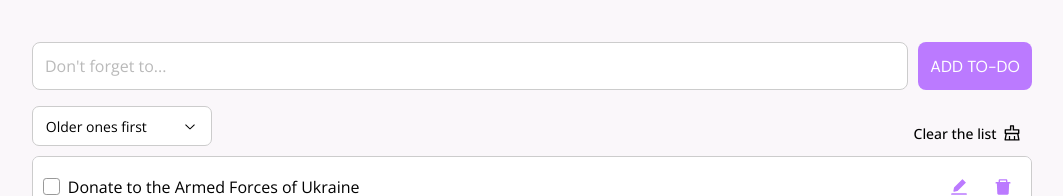
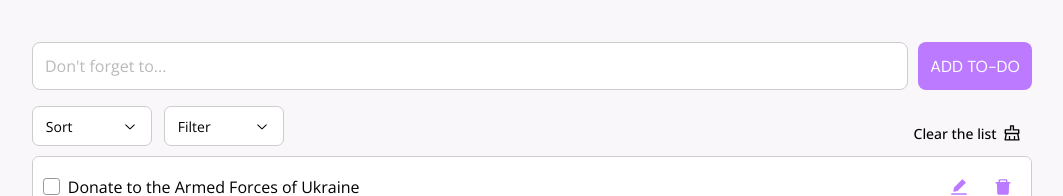
Before and after one commit to Sercezhar/sl-todo-list, a React (Vite) app: page / in a window 1280 px wide. Shown: the top 196 px of the page, without its empty margins (108-1171 px from the left). Built offline with nearby package versions, Linux system fonts and the light colour scheme.

Commit message:
add OptionFilter + refactoring

```diff
--- a/src/components/App.jsx
+++ b/src/components/App.jsx
@@ -26,6 +26,7 @@ function App() {
   const [sortOption, setSortOption] = useState(() => {
     return Number(window.localStorage.getItem('sortType')) ?? 0;
   });
+  const [filterOption, setFilterOption] = useState(0);
 
   const modalRef = useRef();
 
@@ -85,16 +86,29 @@ function App() {
   function paginateToDos(array) {
     const startIndex = currentPage * limit - limit;
     const endIndex = currentPage * limit;
+
     const paginatedToDos =
       sortOption === 0
         ? array.slice(startIndex, endIndex)
         : [...array].reverse().slice(startIndex, endIndex);
 
+    const filteredTodos = () => {
+      if (filterOption === 0) {
+        return paginatedToDos;
+      } else if (filterOption === 1) {
+        return paginatedToDos.filter(todo => todo.done);
+      } else if (filterOption === 2) {
+        return paginatedToDos.filter(todo => !todo.done);
+      } else {
+        return;
+      }
+    };
+
     if (paginatedToDos.length === 0 && currentPage > 1) {
       setCurrentPage(prevState => prevState - 1);
     }
 
-    return paginatedToDos;
+    return filteredTodos();
   }
 
   return (
@@ -108,6 +122,8 @@ function App() {
           <Options
             sortOption={sortOption}
             setSortOption={setSortOption}
+            filterOption={filterOption}
+            setFilterOption={setFilterOption}
             showModal={showModal}
           />
         ) : null}
--- /dev/null
+++ b/src/components/Dropdown/Dropdown.jsx
@@ -0,0 +1,65 @@
+import classNames from 'classnames/bind';
+import { RxChevronLeft } from 'react-icons/rx';
+import { useMediaQuery } from 'react-responsive';
+import useClickOutside from '../../hooks/useClickOutside';
+import styles from './Dropdown.module.css';
+
+let cx = classNames.bind(styles);
+
+function Dropdown({
+  optionsArray,
+  radioGroupName,
+  icon,
+  currentOption,
+  setCurrentOption,
+}) {
+  const { ref, isOpen, setIsOpen } = useClickOutside(false);
+
+  const isTablet = useMediaQuery({ query: '(min-width: 768px)' });
+
+  let radioGroupClasses = cx({
+    radioGroup: true,
+    show: isOpen,
+  });
+  let iconClasses = cx({
+    arrowIcon: true,
+    rotate: radioGroupClasses.includes('show'),
+  });
+
+  function setCurrentSorting(value) {
+    setCurrentOption(value);
+    setIsOpen(false);
+  }
+
+  return (
+    <div ref={ref} className={styles.wrapper}>
+      <button
+        className={styles.button}
+        type="button"
+        onClick={() => setIsOpen(prevState => !prevState)}
+      >
+        {isTablet ? radioGroupName : icon}
+        {isTablet ? <RxChevronLeft size={16} className={iconClasses} /> : null}
+      </button>
+
+      <div className={radioGroupClasses}>
+        {optionsArray.map(({ label, value }) => (
+          <label className={styles.radioLabel} key={value}>
+            <input
+              className={styles.radioInput}
+              type="radio"
+              name={radioGroupName}
+              value={value}
+              defaultChecked={currentOption === value}
+              onChange={() => setCurrentSorting(value)}
+            />
+
+            {label}
+          </label>
+        ))}
+      </div>
+    </div>
+  );
+}
+
+export default Dropdown;
--- a/src/components/Options/OptionsSort/OptionsSort.module.css
+++ b/src/components/Dropdown/Dropdown.module.css
@@ -34,7 +34,7 @@
 
 @media screen and (min-width: 768px) {
   .button {
-    width: 180px;
+    width: 120px;
   }
 }
 
@@ -58,7 +58,7 @@
   position: absolute;
   left: 0;
   top: calc(100% + 0.6rem);
-  width: 180px;
+  min-width: 220px;
   border-radius: 0.5em;
   overflow: hidden;
   box-shadow: var(--box-shadow-main);
--- /dev/null
+++ b/src/components/Dropdown/index.js
@@ -0,0 +1 @@
+export { default } from './Dropdown';
--- a/src/components/Options/Options.jsx
+++ b/src/components/Options/Options.jsx
@@ -1,11 +1,25 @@
 import styles from './Options.module.css';
 import OptionsClear from './OptionsClear';
+import OptionsFilter from './OptionsFilter';
 import OptionsSort from './OptionsSort';
 
-function Options({ sortOption, setSortOption, showModal }) {
+function Options({
+  sortOption,
+  setSortOption,
+  filterOption,
+  setFilterOption,
+  showModal,
+}) {
   return (
     <div className={styles.options}>
-      <OptionsSort sortOption={sortOption} setSortOption={setSortOption} />
+      <div className={styles.dropdownGroup}>
+        <OptionsSort sortOption={sortOption} setSortOption={setSortOption} />
+
+        <OptionsFilter
+          filterOption={filterOption}
+          setFilterOption={setFilterOption}
+        />
+      </div>
 
       <OptionsClear showModal={showModal} />
     </div>
--- a/src/components/Options/Options.module.css
+++ b/src/components/Options/Options.module.css
@@ -3,6 +3,11 @@
   align-items: end;
   justify-content: space-between;
   margin-bottom: 0.6rem;
+}
+
+.dropdownGroup {
+  display: flex;
+  gap: 12px;
 }
 
 .buttonClear {
--- /dev/null
+++ b/src/components/Options/OptionsFilter/OptionsFilter.jsx
@@ -0,0 +1,26 @@
+import { RiFilter2Fill } from 'react-icons/ri';
+import Dropdown from '../../Dropdown';
+
+const filterOptions = [
+  { label: 'Show all', value: 0 },
+  { label: 'Show only completed', value: 1 },
+  { label: 'Show only non-completed', value: 2 },
+];
+
+function OptionsFilter({ filterOption, setFilterOption }) {
+  const icon = <RiFilter2Fill size={20} color="var(--accent-color)" />;
+
+  return (
+    <div>
+      <Dropdown
+        optionsArray={filterOptions}
+        radioGroupName="Filter"
+        icon={icon}
+        currentOption={filterOption}
+        setCurrentOption={setFilterOption}
+      />
+    </div>
+  );
+}
+
+export default OptionsFilter;
--- /dev/null
+++ b/src/components/Options/OptionsFilter/index.js
@@ -0,0 +1 @@
+export { default } from './OptionsFilter';
--- a/src/components/Options/OptionsSort/OptionsSort.jsx
+++ b/src/components/Options/OptionsSort/OptionsSort.jsx
@@ -1,11 +1,5 @@
-import classNames from 'classnames/bind';
+import Dropdown from '../../Dropdown';
 import { BiSortAlt2 } from 'react-icons/bi';
-import { RxChevronLeft } from 'react-icons/rx';
-import { useMediaQuery } from 'react-responsive';
-import useClickOutside from '../../../hooks/useClickOutside';
-import styles from './OptionsSort.module.css';
-
-let cx = classNames.bind(styles);
 
 const sortOptions = [
   { label: 'Older ones first', value: 0 },
@@ -13,55 +7,17 @@ const sortOptions = [
 ];
 
 function OptionsSort({ sortOption, setSortOption }) {
-  const { ref, isOpen, setIsOpen } = useClickOutside(false);
-
-  const isTablet = useMediaQuery({ query: '(min-width: 768px)' });
-
-  let radioGroupClasses = cx({
-    radioGroup: true,
-    show: isOpen,
-  });
-  let iconClasses = cx({
-    arrowIcon: true,
-    rotate: radioGroupClasses.includes('show'),
-  });
-
-  function setCurrentSorting(value) {
-    setSortOption(value);
-    setIsOpen(false);
-  }
+  const icon = <BiSortAlt2 size={20} color="var(--accent-color)" />;
 
   return (
-    <div ref={ref} className={styles.wrapper}>
-      <button
-        className={styles.button}
-        type="button"
-        onClick={() => setIsOpen(prevState => !prevState)}
-      >
-        {isTablet ? (
-          sortOptions[sortOption].label
-        ) : (
-          <BiSortAlt2 size={20} color="var(--accent-color)" />
-        )}
-        {isTablet ? <RxChevronLeft size={16} className={iconClasses} /> : null}
-      </button>
-
-      <div className={radioGroupClasses}>
-        {sortOptions.map(({ label, value }) => (
-          <label className={styles.radioLabel} key={value}>
-            <input
-              className={styles.radioInput}
-              type="radio"
-              name="sort"
-              value={value}
-              defaultChecked={sortOption === value}
-              onChange={() => setCurrentSorting(value)}
-            />
-
-            {label}
-          </label>
-        ))}
-      </div>
+    <div>
+      <Dropdown
+        optionsArray={sortOptions}
+        radioGroupName="Sort"
+        icon={icon}
+        currentOption={sortOption}
+        setCurrentOption={setSortOption}
+      />
     </div>
   );
 }
```
